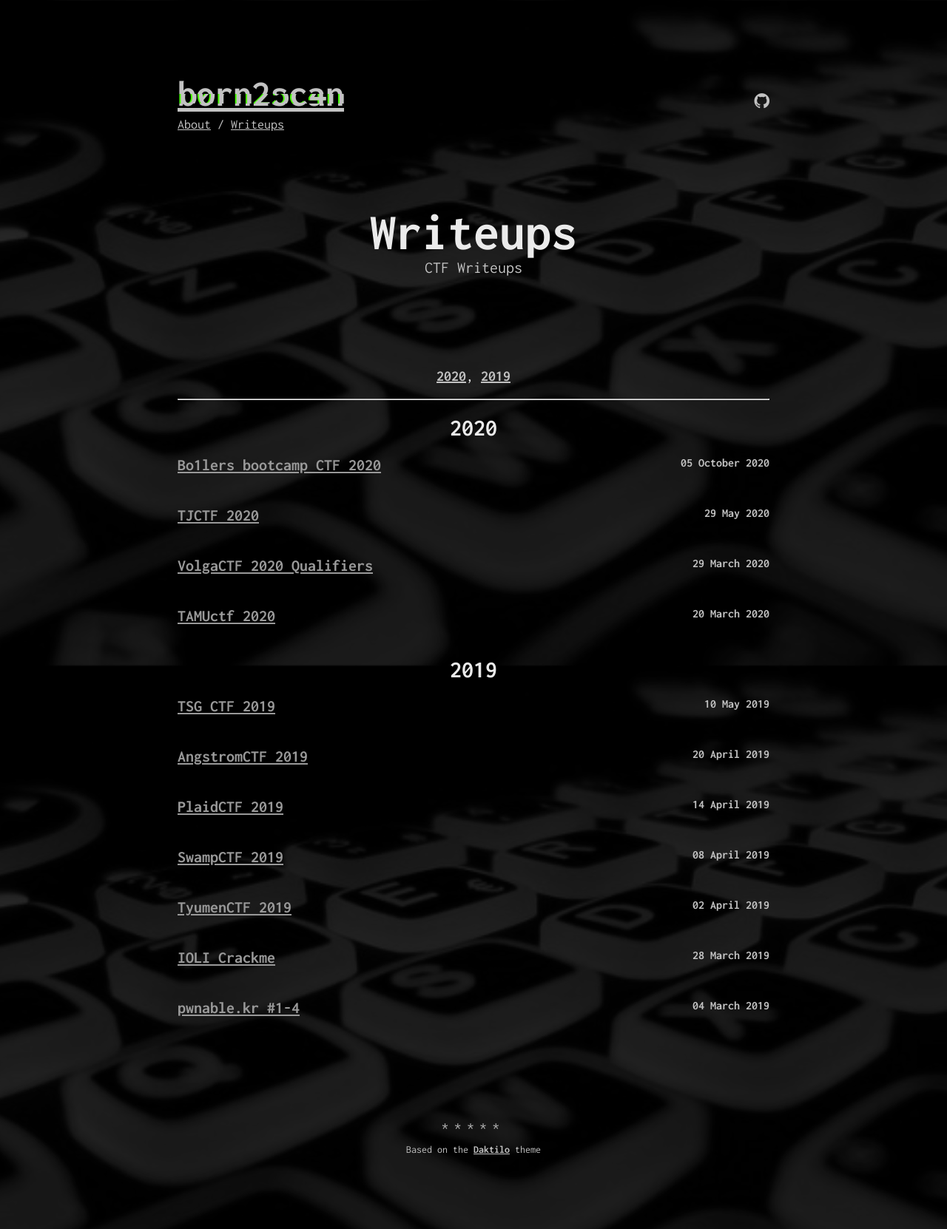
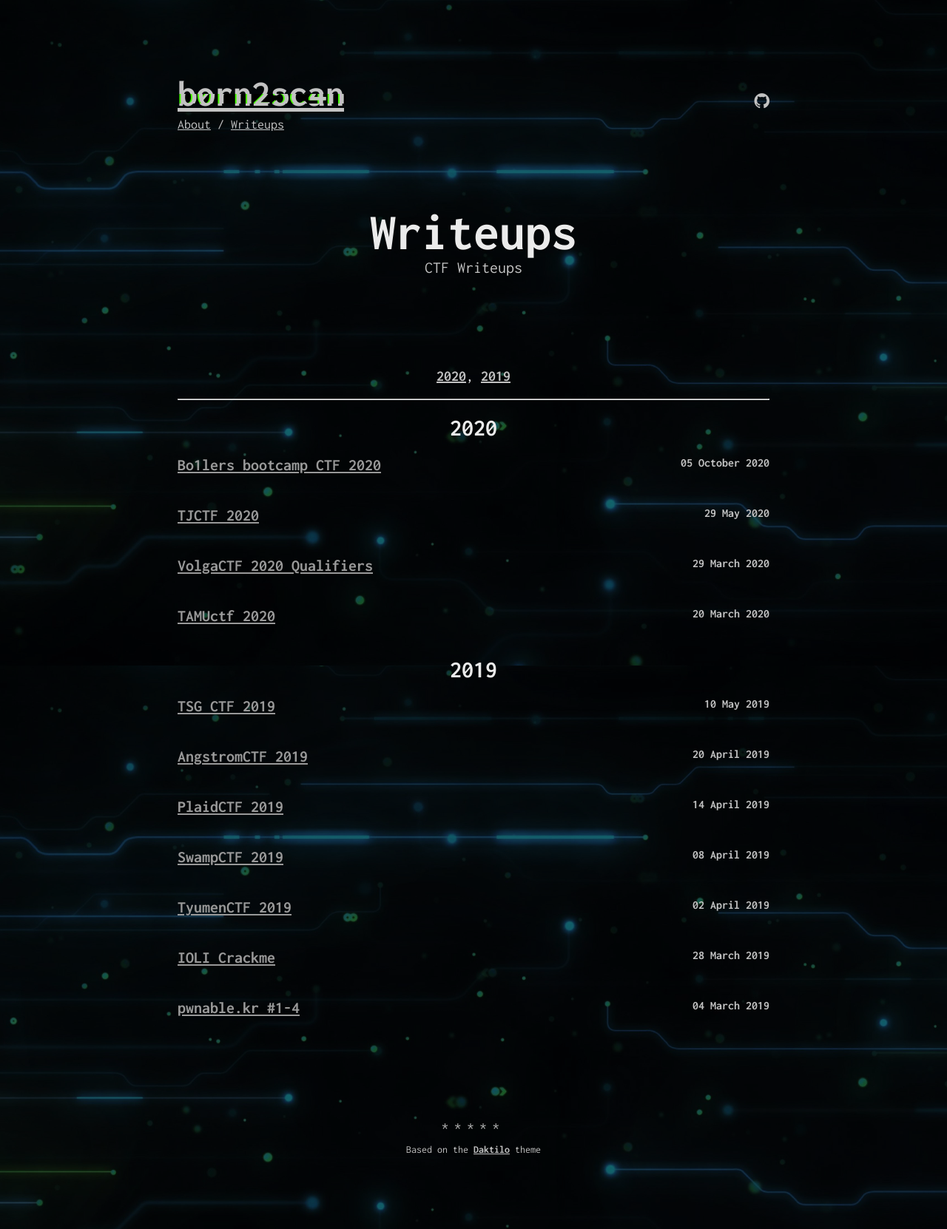
Before and after one commit to born2scan/born2scan.github.io, a Jekyll site: the page built from index.html, in a window 1280 px wide. Shown: the whole page at 74% size. Built offline with Jekyll 4.4.1, drawn with Linux system fonts in a browser that asks for light colours.

Commit message:
Pattern background

```diff
--- a/_sass/_default.scss
+++ b/_sass/_default.scss
@@ -3,10 +3,10 @@ body {
     font-family: 'Inconsolata', ;
     color: $primary;
     background-image:
-        linear-gradient(rgba(0, 0, 0, 0.85), rgba(0, 0, 0, 0.85)),
+        linear-gradient(rgba(0, 0, 0, 0.55), rgba(0, 0, 0, 0.55)),
         url("/assets/img/background.jpg");
     background-size: cover;
-    backdrop-filter: grayscale(1);
+    backdrop-filter: saturate(0.8);
     background-attachment: fixed;
 }
 
```
Also changed, not shown: assets/img/background.jpg.
